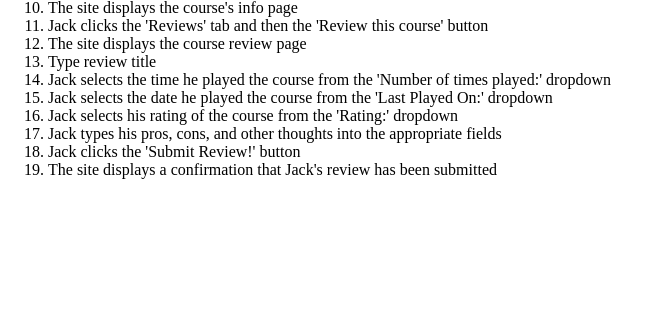
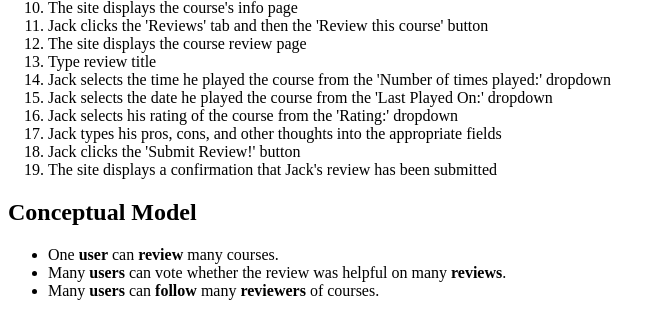
Before and after one commit to Brett-Gilbert/dgcoursereview, a PHP site: page / in a window 1280 px wide. Shown: the part 1203-1519 px from the top of the page, without its empty margins (0-665 px from the left). Before the commit the page ends 1382 px from the top, so only its background shows below. Run offline with PHP 8.4, Linux system fonts and the light colour scheme.

Commit message:
Changed layout and added Conceptual Model

```diff
--- a/index.php
+++ b/index.php
@@ -43,5 +43,11 @@
 			<li>Jack clicks the 'Submit Review!' button</li>
 			<li>The site displays a confirmation that Jack's review has been submitted</li>
 		</ol>
+		<h2>Conceptual Model</h2>
+		<ul>
+			<li>One <strong>user</strong> can <strong>review</strong> many courses.</li>
+			<li>Many <strong>users</strong> can vote whether the review was helpful on many <strong>reviews</strong>.</li>
+			<li>Many <strong>users</strong> can <strong>follow</strong> many <strong>reviewers</strong> of courses.</li>
+		</ul>
 	</body>
 </html>
```
